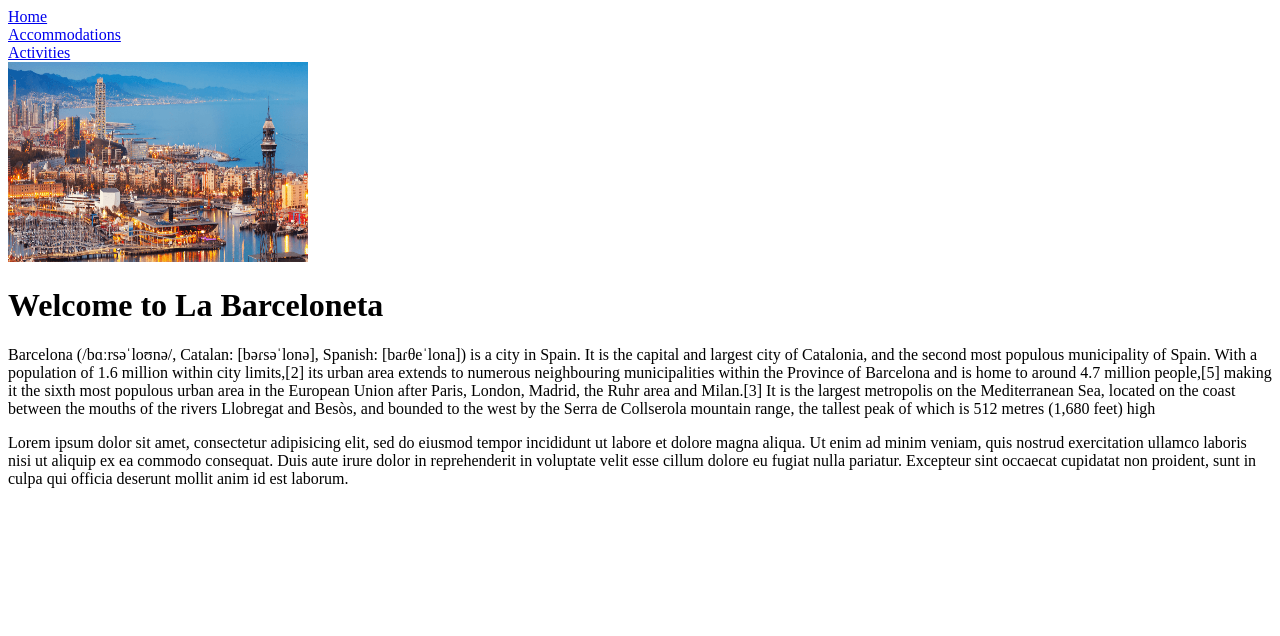
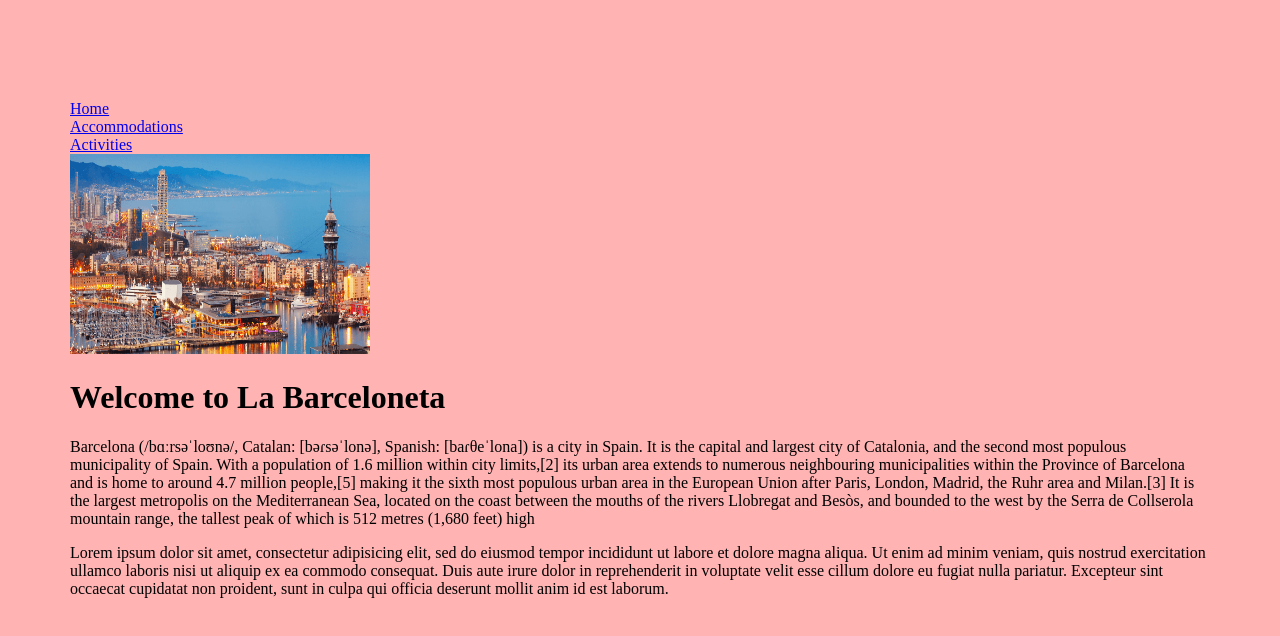
Before and after one commit to QIANQIANHU/resort2, a plain HTML site: page index.html in a window 1280 px wide. Drawn offline with Linux system fonts and the light colour scheme.

Commit message:
added a pretty background color

```diff
--- a/css/styles.css
+++ b/css/styles.css
@@ -2,3 +2,11 @@ img {
   width: 300px;
   height: 200px;
 }
+
+body {
+  background-color: #ffb3b3;
+  margin-top:100px;
+	margin-right:70px;
+	margin-bottom:10px;
+	margin-left:70px;
+}
```
